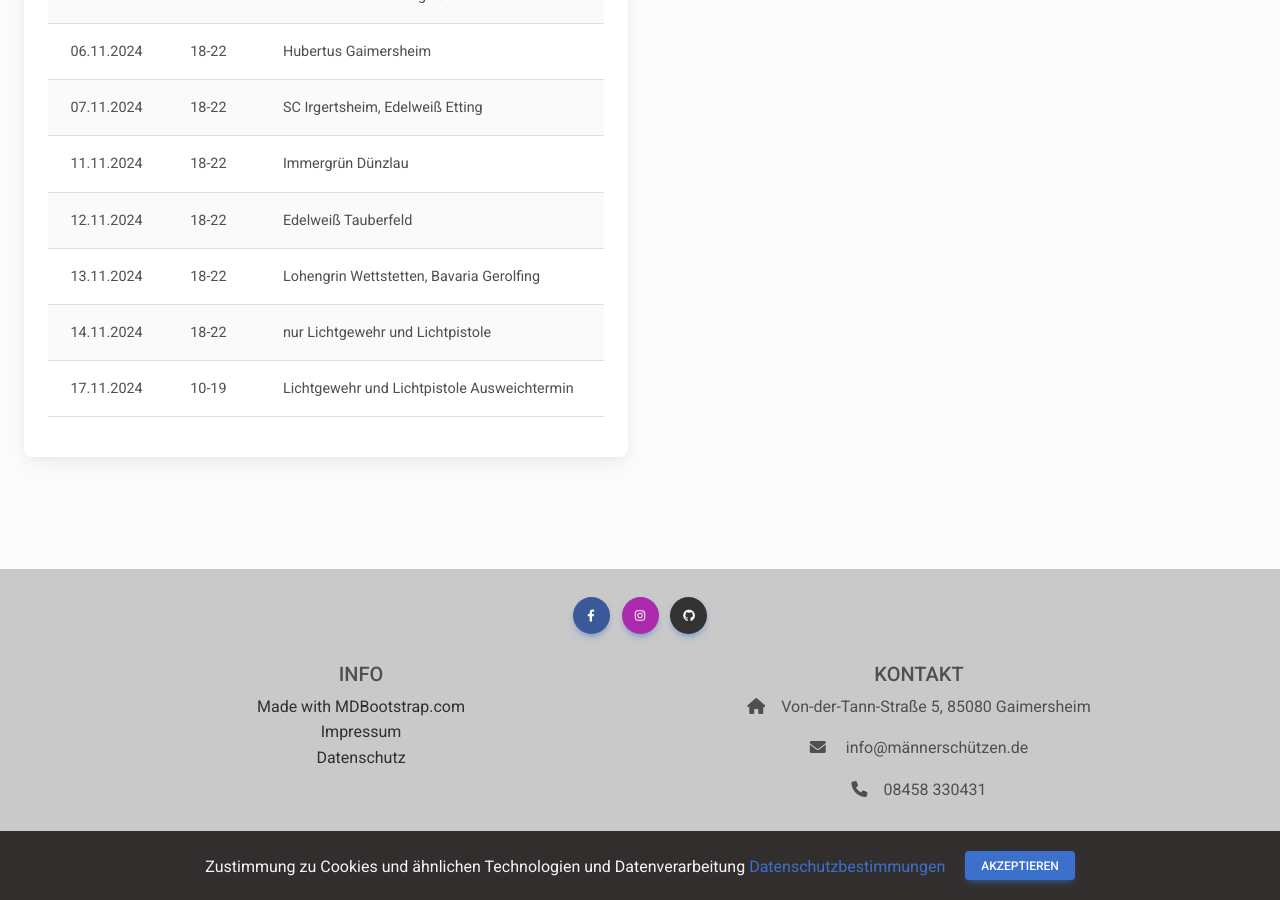
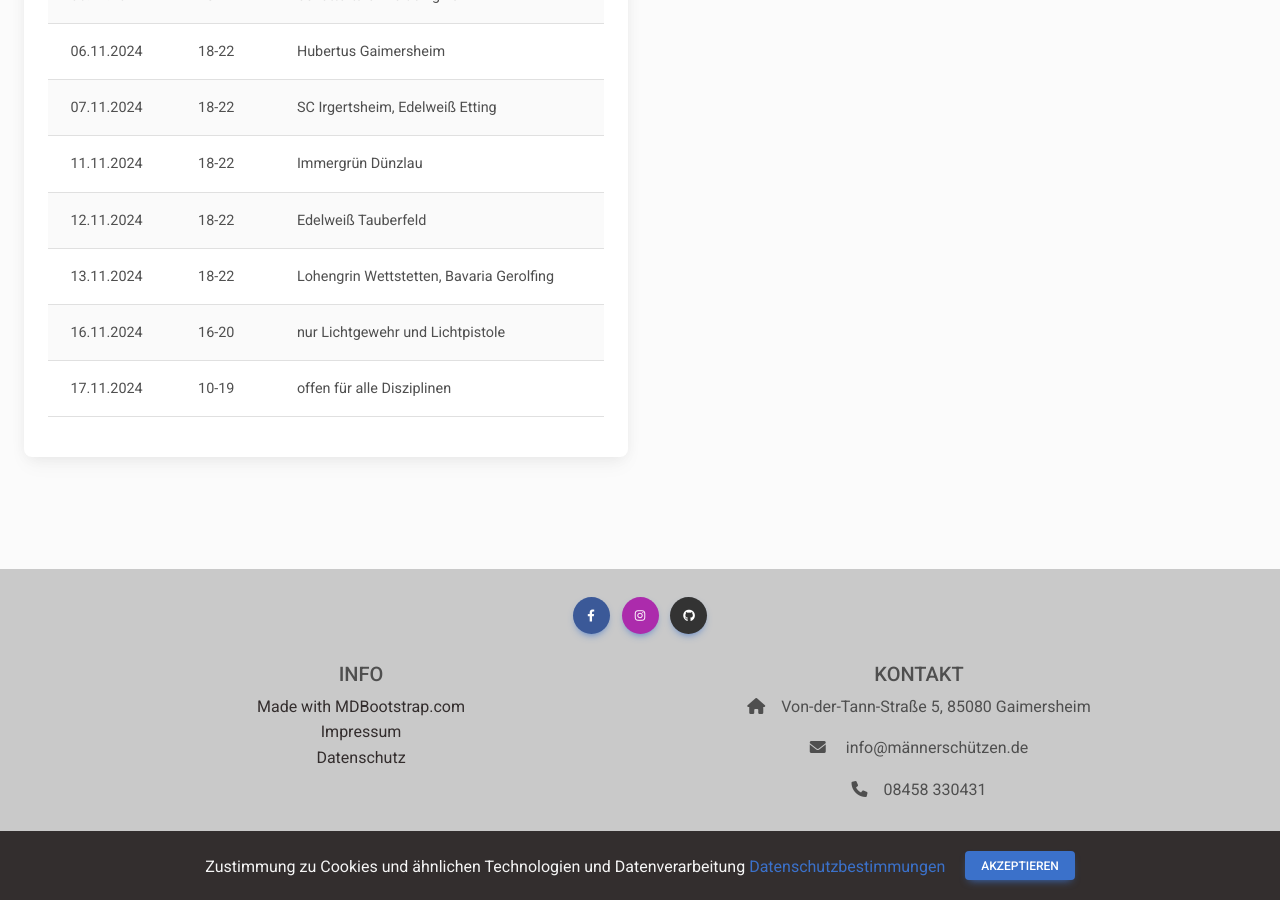
Before and after one commit to MannerschutzenGaimersheim/MannerschutzenGaimersheim.github.io, a Jekyll site: the page built from sektionsschiessen_2024.html, in a window 1280 px wide and 900 px high, scrolled down 1557 px. Built offline with Jekyll 4.4.1, drawn with Linux system fonts in a browser that asks for light colours.

Commit message:
small date change

```diff
--- a/sektionsschiessen_2024.html
+++ b/sektionsschiessen_2024.html
@@ -138,14 +138,14 @@ title: Sektionsschießen 2024
                                     <td>Lohengrin Wettstetten, Bavaria Gerolfing</td>
                                 </tr>
                                 <tr>
-                                    <td>14.11.2024</td>
-                                    <td>18-22</td>
+                                    <td>16.11.2024</td>
+                                    <td>16-20</td>
                                     <td>nur Lichtgewehr und Lichtpistole</td>
                                 </tr>
                                 <tr>
                                     <td>17.11.2024</td>
                                     <td>10-19</td>
-                                    <td>Lichtgewehr und Lichtpistole Ausweichtermin</td>
+                                    <td>offen für alle Disziplinen</td>
                                 </tr>
                             </tbody>
                         </table>
```
